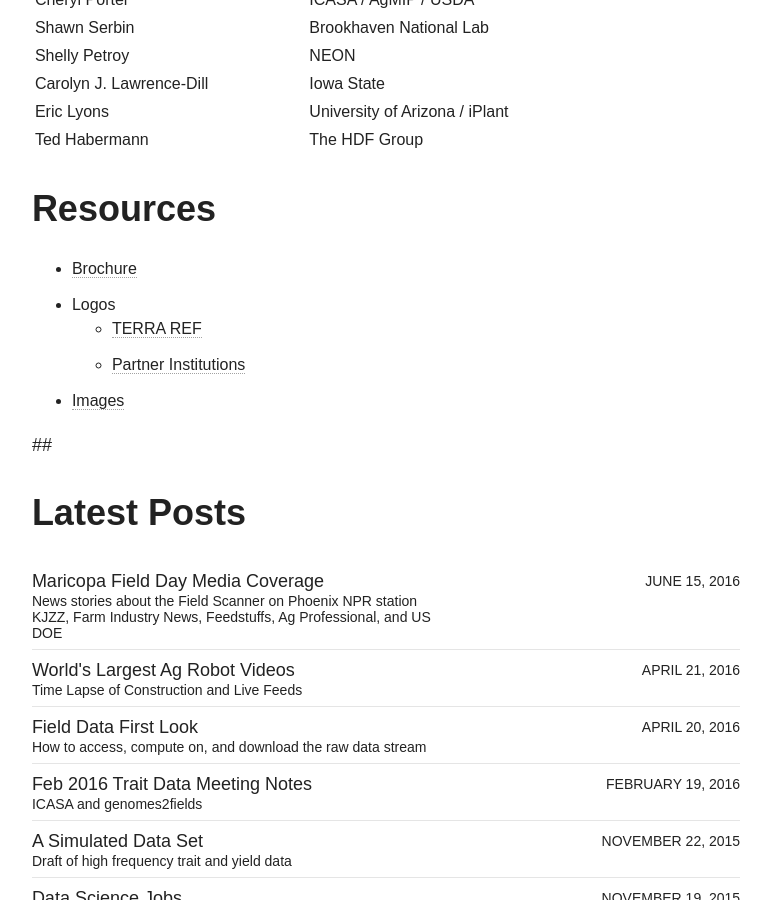
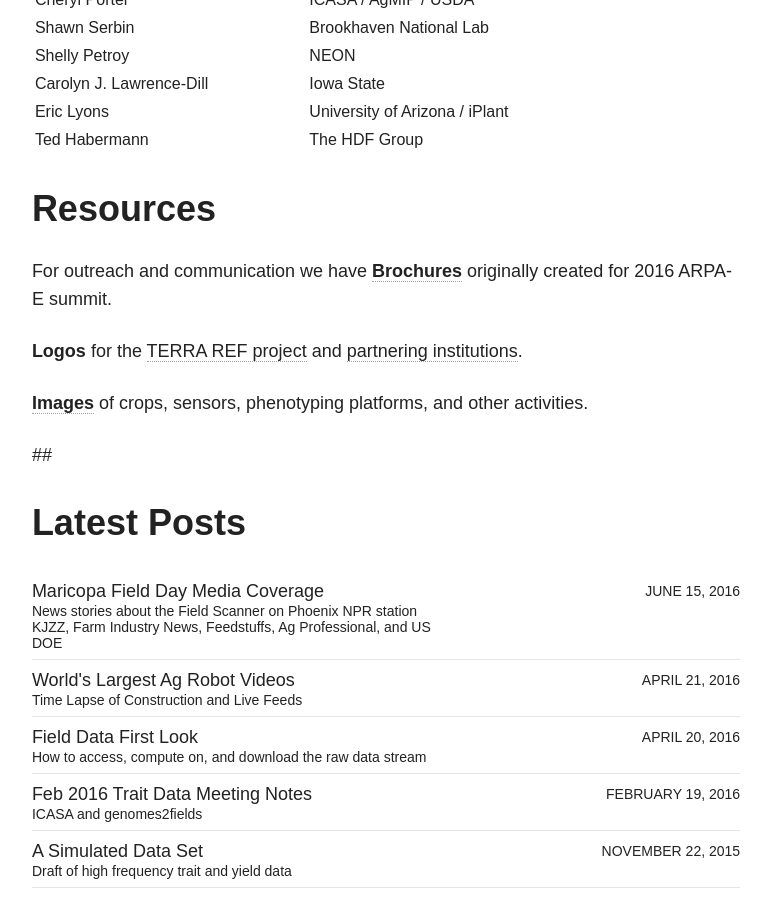
Before and after one commit to terra-reference/terraref.github.io, a Jekyll site: the page built from about/index.md, in a window 1280 px wide and 900 px high, scrolled down 4438 px. Shown: the whole window, without its empty margins (254-1025 px from the left). Built offline with Jekyll 4.4.1, drawn with Linux system fonts in a browser that asks for light colours; nearby versions of some CDN libraries.

Commit message:
Added resources

```diff
--- a/about/index.md
+++ b/about/index.md
@@ -108,11 +108,13 @@ Data Products will be published, reviewed, and updated each year of the project,
 
 # Resources
 
-* [Brochure](https://drive.google.com/open?id=0By_PDCcY5g2JaDJRZFBzd2FaZlU)
-* Logos
-  * [TERRA REF](https://drive.google.com/open?id=0By_PDCcY5g2JclZNN2NtaklXcE0)
-  * [Partner Institutions](https://drive.google.com/open?id=0By_PDCcY5g2JdTRySHR2NlJEZFE)
-* [Images](https://drive.google.com/open?id=0By_PDCcY5g2JeE84YXh3eXgtaUU)
+For outreach and communication we have [**Brochures**](https://drive.google.com/open?id=0By_PDCcY5g2JaDJRZFBzd2FaZlU) originally created for 2016 ARPA-E summit.
+
+**Logos** for the [TERRA REF project](https://drive.google.com/open?id=0By_PDCcY5g2JclZNN2NtaklXcE0) and [partnering institutions](https://drive.google.com/open?id=0By_PDCcY5g2JdTRySHR2NlJEZFE).
+
+[**Images**](https://drive.google.com/open?id=0By_PDCcY5g2JeE84YXh3eXgtaUU) of crops, sensors, phenotyping platforms, and other activities.
+
+
 
 ##
 
```
